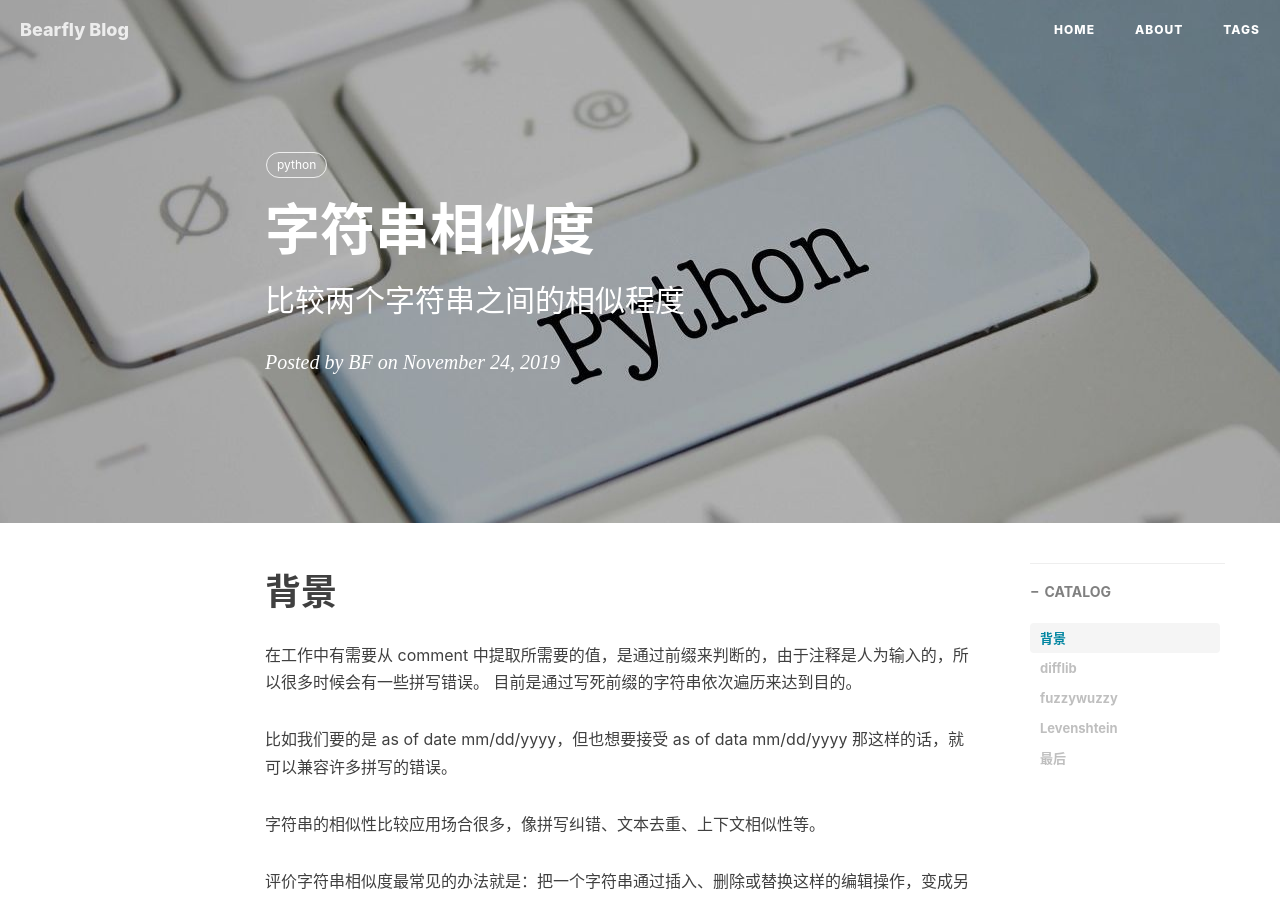
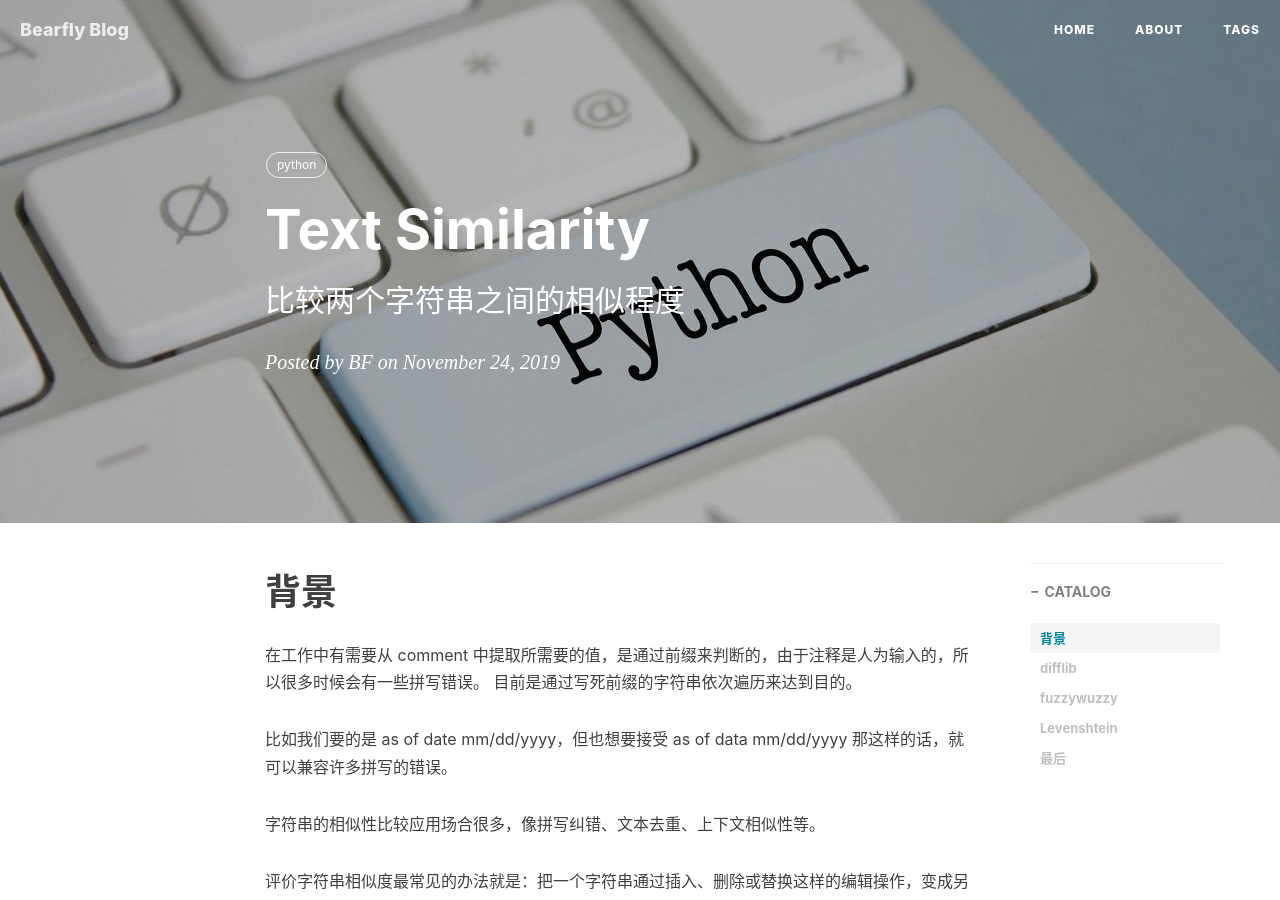
Before and after one commit to bearfly1990/bearfly.github.io, a Jekyll site: the page built from _posts/2019/11/2019-11-24-TextSimilarity.md, in a window 1280 px wide and 900 px high. Built offline with Jekyll 4.4.1, drawn with Linux system fonts in a browser that asks for light colours; nearby versions of some CDN libraries; comment, search, counter and statistics services are not loaded.

Commit message:
update title

```diff
--- a/_posts/2019/11/2019-11-24-TextSimilarity.md
+++ b/_posts/2019/11/2019-11-24-TextSimilarity.md
@@ -1,6 +1,6 @@
 ---
 layout: post
-title: 字符串相似度
+title: Text Similarity
 subtitle: 比较两个字符串之间的相似程度
 date: 2019-11-24
 author: BF
```
